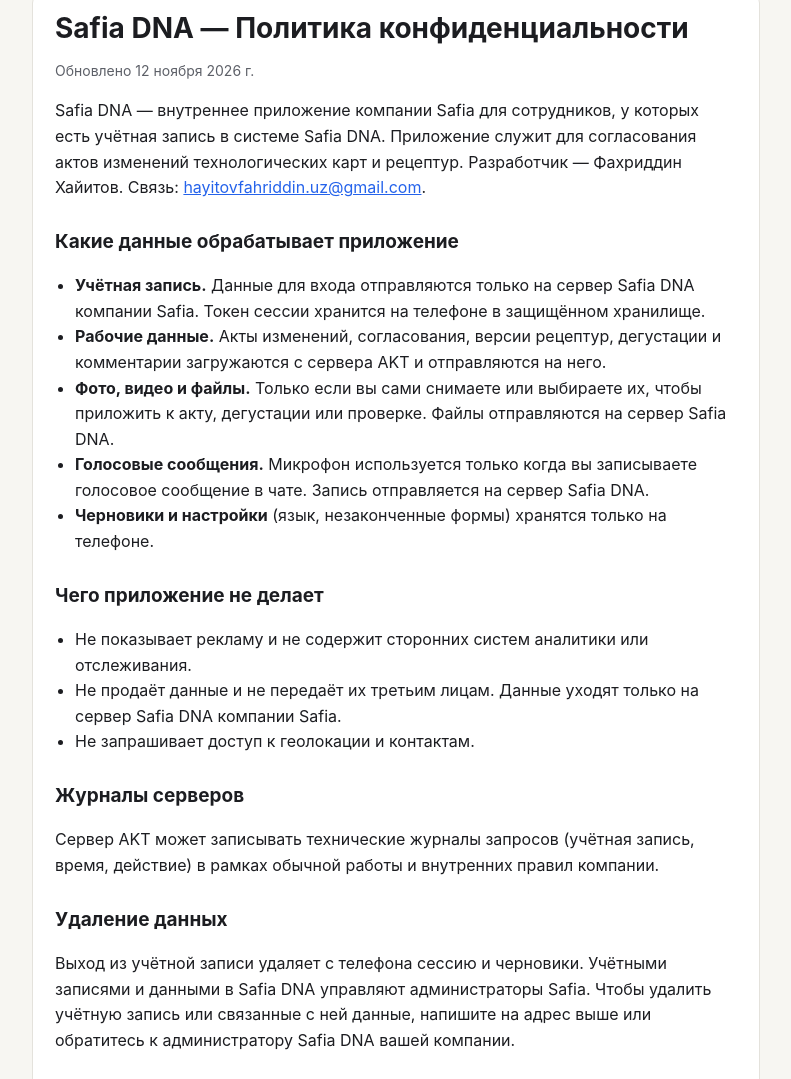
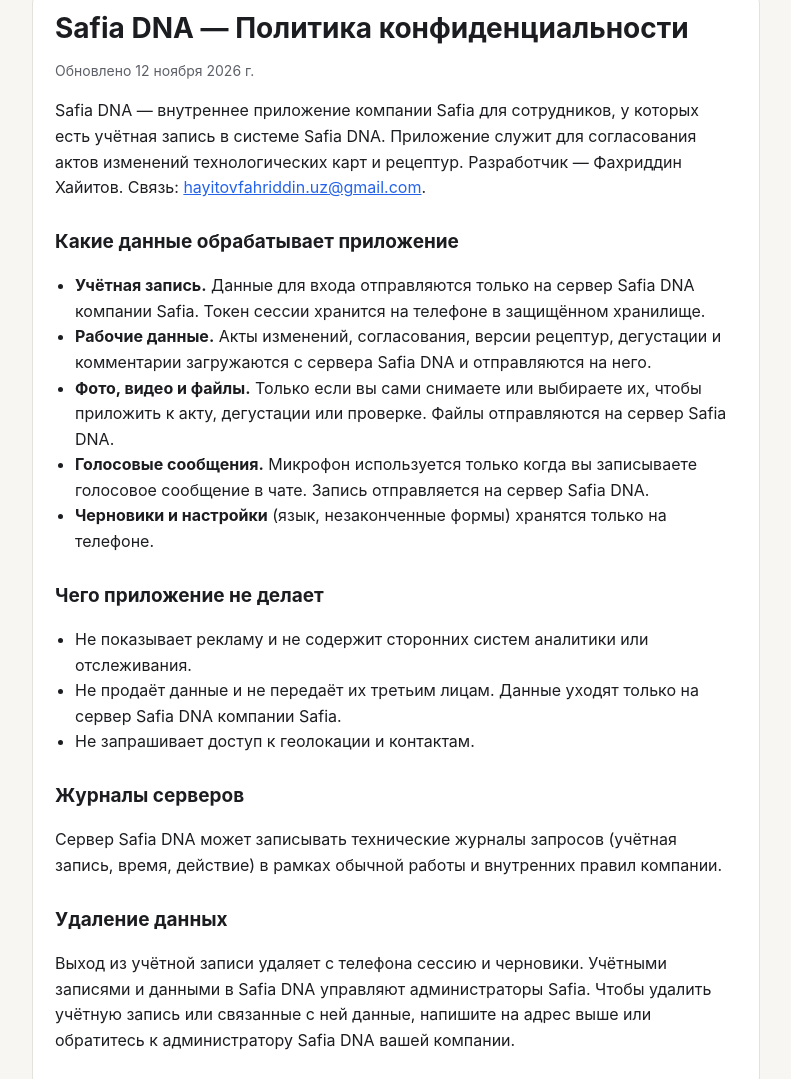
Before and after one commit to Hayitov/safia-report-legal, a plain HTML site: page dna-privacy.html in a window 1280 px wide. Shown: the part 83-1162 px from the top of the page, without its empty margins (244-1035 px from the left). Drawn offline with Linux system fonts and the light colour scheme.

Commit message:
Fix remaining AKT mentions in Safia DNA privacy page
Co-Authored-By: Claude Sonnet 5.5 <noreply@anthropic.com>

```diff
--- a/dna-privacy.html
+++ b/dna-privacy.html
@@ -32,7 +32,7 @@
 <h2>Какие данные обрабатывает приложение</h2>
 <ul>
   <li><strong>Учётная запись.</strong> Данные для входа отправляются только на сервер Safia DNA компании Safia. Токен сессии хранится на телефоне в защищённом хранилище.</li>
-  <li><strong>Рабочие данные.</strong> Акты изменений, согласования, версии рецептур, дегустации и комментарии загружаются с сервера AKT и отправляются на него.</li>
+  <li><strong>Рабочие данные.</strong> Акты изменений, согласования, версии рецептур, дегустации и комментарии загружаются с сервера Safia DNA и отправляются на него.</li>
   <li><strong>Фото, видео и файлы.</strong> Только если вы сами снимаете или выбираете их, чтобы приложить к акту, дегустации или проверке. Файлы отправляются на сервер Safia DNA.</li>
   <li><strong>Голосовые сообщения.</strong> Микрофон используется только когда вы записываете голосовое сообщение в чате. Запись отправляется на сервер Safia DNA.</li>
   <li><strong>Черновики и настройки</strong> (язык, незаконченные формы) хранятся только на телефоне.</li>
@@ -46,7 +46,7 @@
 </ul>
 
 <h2>Журналы серверов</h2>
-<p>Сервер AKT может записывать технические журналы запросов (учётная запись, время, действие) в рамках обычной работы и внутренних правил компании.</p>
+<p>Сервер Safia DNA может записывать технические журналы запросов (учётная запись, время, действие) в рамках обычной работы и внутренних правил компании.</p>
 
 <h2>Удаление данных</h2>
 <p>Выход из учётной записи удаляет с телефона сессию и черновики. Учётными записями и данными в Safia DNA управляют администраторы Safia. Чтобы удалить учётную запись или связанные с ней данные, напишите на адрес выше или обратитесь к администратору Safia DNA вашей компании.</p>
```
